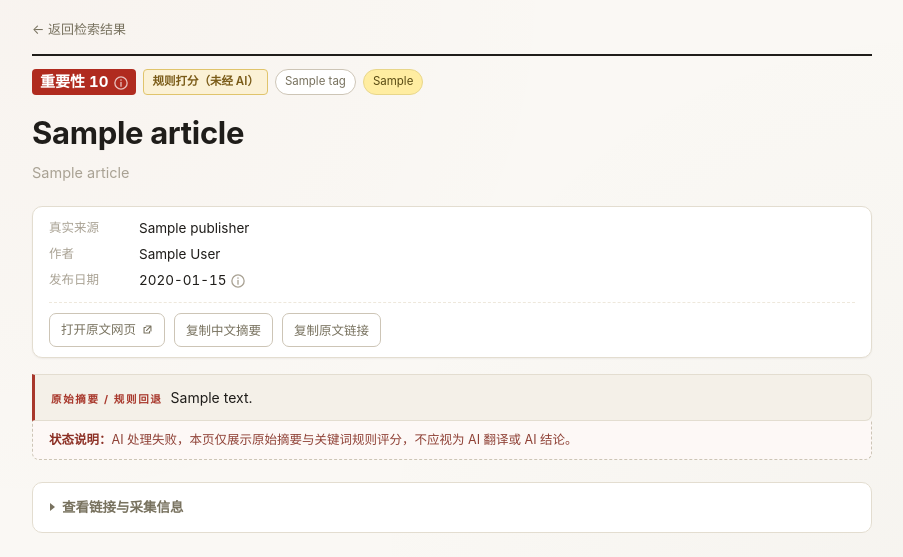
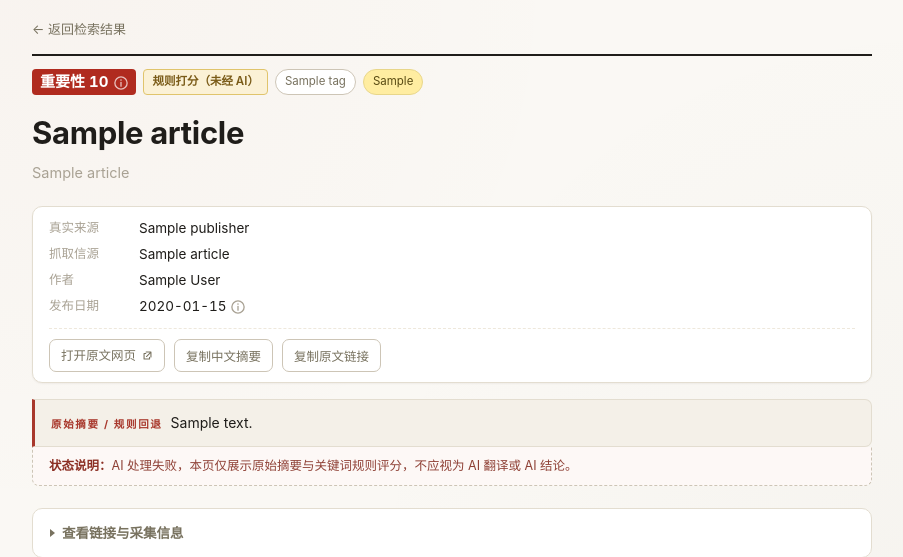
Before and after one commit to viccool6/ai-tech-intel, a Flask app: template templates/article.html in a window 1280 px wide. Shown: the part 67-624 px from the top of the page, without its empty margins (188-1091 px from the left). Run offline with Flask 3, Linux system fonts and the light colour scheme; the visitor is signed in with stand-in values (Sample User, id 1); the template is opened without the code that fills it: most values are stand-ins (such as "Sample title", 1, 10 or a date in 2020).

Commit message:
ui(article): 增加「抓取信源」行显示来源 feed
详情页上「真实来源」显示的是 publisher（The Motley Fool / Reuters
之类的媒体本体），看不出这篇是从哪个 feed 抓来的。加一行「抓取信源」
显示 source_name（Google News · AI CapEx / Bing News · HBM /
SemiWiki 等），便于判断命中的哪条监控通道。当 publisher 和
source_name 相同时不重复显示。

Co-Authored-By: Claude Opus 4.7 <noreply@anthropic.com>

```diff
--- a/templates/article.html
+++ b/templates/article.html
@@ -145,6 +145,9 @@ summary:hover{color:var(--accent)}
 <div class="source-card">
   <div class="source-grid">
     <div class="label">真实来源</div><div>{{ article.publisher or article.source_name or "未识别" }}</div>
+    {% if article.source_name and article.source_name != article.publisher %}
+    <div class="label">抓取信源</div><div>{{ article.source_name }}</div>
+    {% endif %}
     <div class="label">作者</div>
     <div>
       {% if article.author_status == 'named' and article.author %}{{ article.author }}
```
